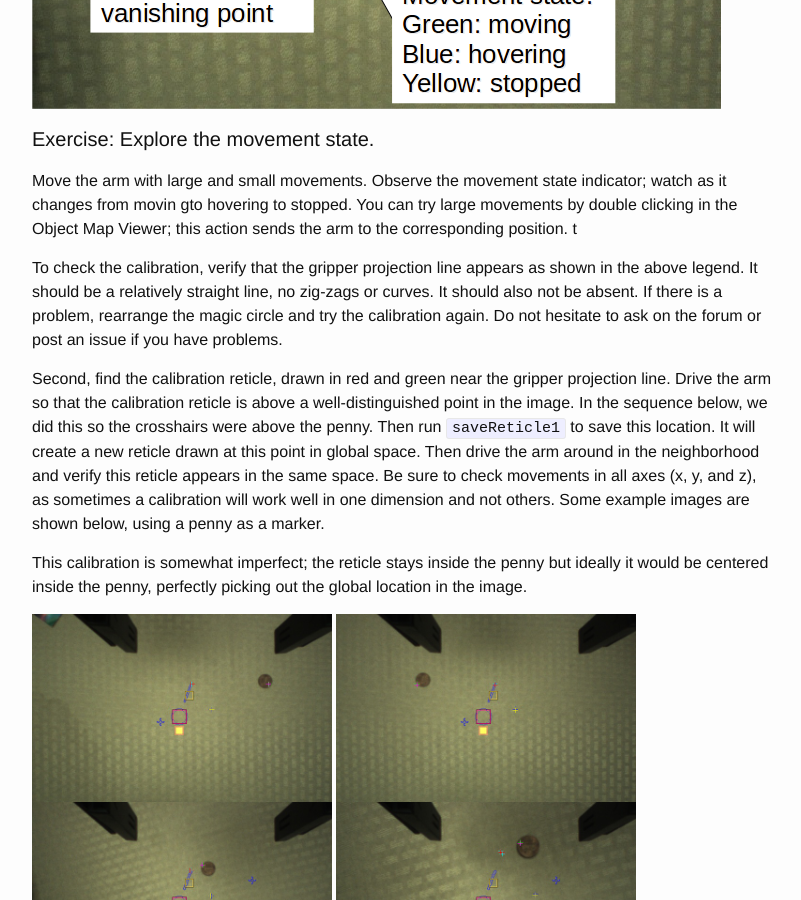
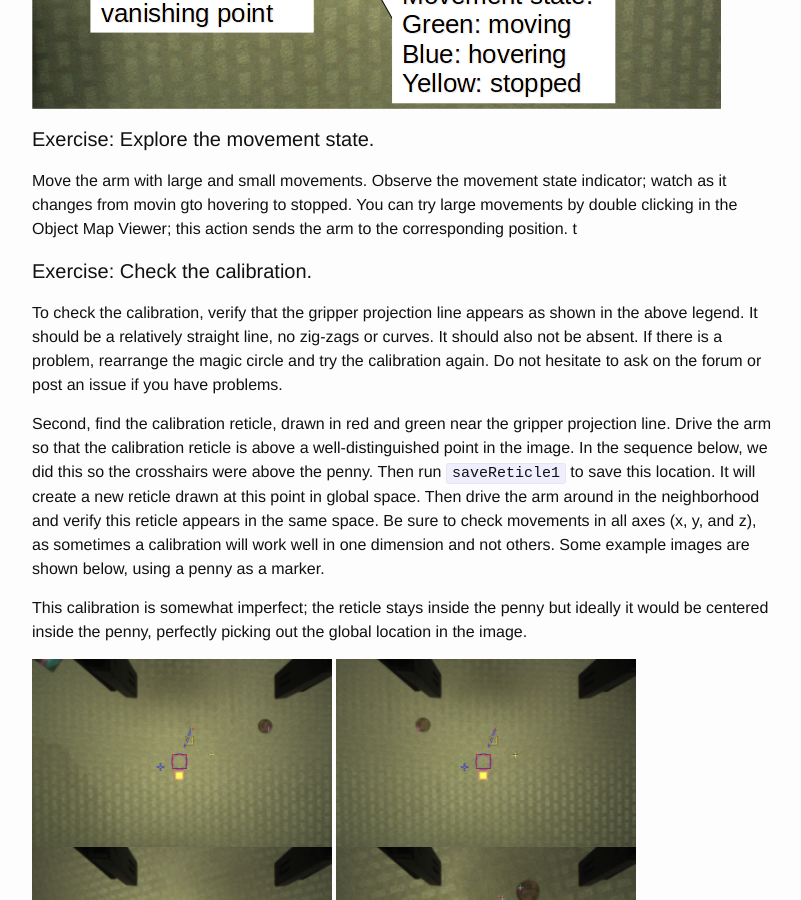
Before and after one commit to h2r/ein, a Jekyll site: the page built from calibration.md, in a window 1280 px wide and 900 px high, scrolled down 3392 px. Shown: the whole window, without its empty margins (238-1039 px from the left). Built offline with Jekyll 4.4.1, drawn with Linux system fonts in a browser that asks for light colours.

Commit message:
section header
Former-commit-id: 414ed6d467b4763cd81c039c6595191e294fb83c

```diff
--- a/calibration.md
+++ b/calibration.md
@@ -134,7 +134,7 @@ state indicator; watch as it changes from movin gto hovering to
 stopped.  You can try large movements by double clicking in the Object
 Map Viewer; this action sends the arm to the corresponding position.  t
 
-
+#### Exercise:  Check the calibration.
 To check the calibration, verify that the gripper projection line
 appears as shown in the above legend.  It should be a relatively
 straight line, no zig-zags or curves.  It should also not be absent.
```
